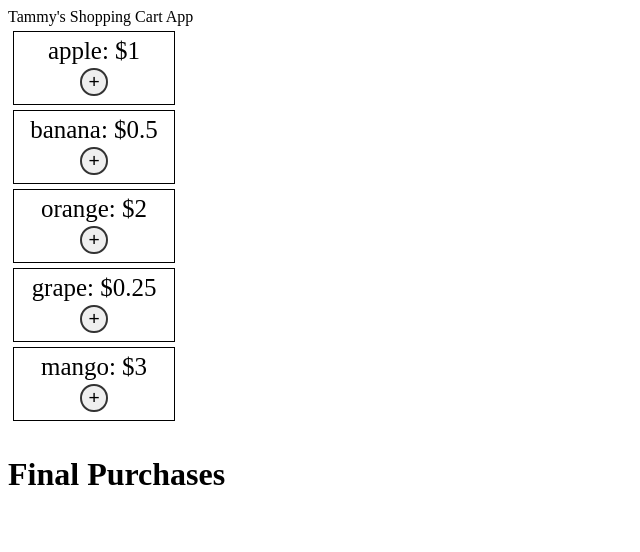
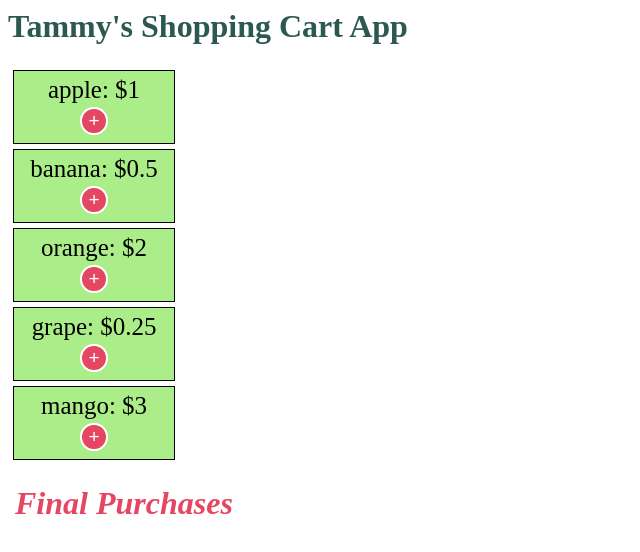
Before and after one commit to tammycole/shoppingList, a plain HTML site: page index.html in a window 1280 px wide. Shown: the whole page, without its empty margins (0-640 px from the left). Drawn offline with Linux system fonts and the light colour scheme.

Commit message:
more css

```diff
--- a/the_cart.css
+++ b/the_cart.css
@@ -1,28 +1,38 @@
+header {
+  display    : flex;
+  font-size  : 2em;
+  color      : #2C594F;
+  font-weight: bold;
+  padding-bottom: 20px;
+}
 shopping-cart-item {
-  display        : flex;
-  flex-flow      : column;
-  align-items    : center;
-  justify-content: center;
-  max-width      : 150px;
-  font-size      : 1.2em;
-  border         : 1px solid black;
-  margin         : 5px;
-  padding        : 5px;
-  user-select    : none;
-  cursor         : default;
+  display         : flex;
+  flex-flow       : column;
+  align-items     : center;
+  justify-content : center;
+  max-width       : 150px;
+  font-size       : 1.2em;
+  border          : 1px solid black;
+  margin          : 5px;
+  padding         : 5px;
+  user-select     : none;
+  cursor          : default;
+  background-color: #ABED88;
 }
 
 shopping-cart-item button {
-  font-size    : 1em;
-  border-radius: 50%;
-  border       : 2px solid #333;
-  margin       : 3px;
-  cursor       : pointer;
-  outline      : none;
+  font-size       : 1em;
+  color           : white;
+  border-radius   : 50%;
+  border          : 2px solid white;
+  margin          : 3px;
+  background-color: #E54661;
+  cursor          : pointer;
+  outline         : none;
 }
 
 shopping-cart-item button:hover {
-  background: #333;
+  background: #FFA644;
   color     : white;
 }
 
@@ -34,22 +44,31 @@ shopping-cart-item button:active {
 shopping-cart-item-text {
   font-size: 1.3em;
 }
+purchase {
+  display     : flex;
+  font-size   : 2em;
+  font-style  : italic;
+  color       : #E54661;
+  font-weight : bold;
+  padding-top : 20px;
+  padding-left: 7px;
+
+}
 
 final-purchases {
-  display  : flex;
-  flex-flow: column;
+  display     : flex;
+  flex-flow   : column;
+  font-size   : 1em;
+  color       : #FFA644;
+  font-weight : bold;
+  padding-left: 10px;
 }
 
 total-cost {
-  display    : flex;
-  font-size  : 1.5em;
-  font-weight: bold;
-  padding-top: 10px;
+  display     : flex;
+  color       : #002D40;
+  font-size   : 1.5em;
+  font-weight : bold;
+  padding-top : 10px;
+  padding-left: 10px;
 }
-
-purchase {
-  display    : flex;
-  font-size  : 2em;
-  font-weight: bold;
-  padding-top: 30px;
-}
```
Also changed, not shown: index.html (+1 -1 lines).
